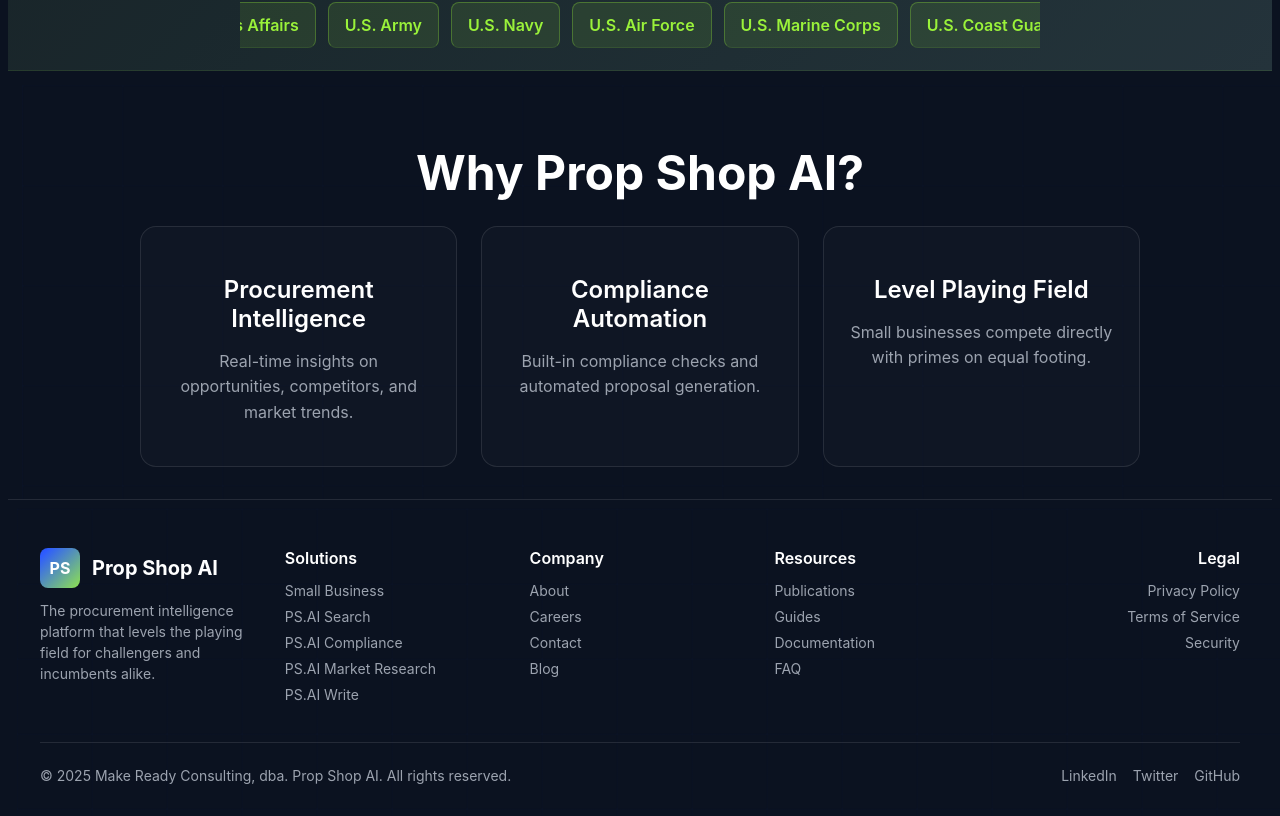
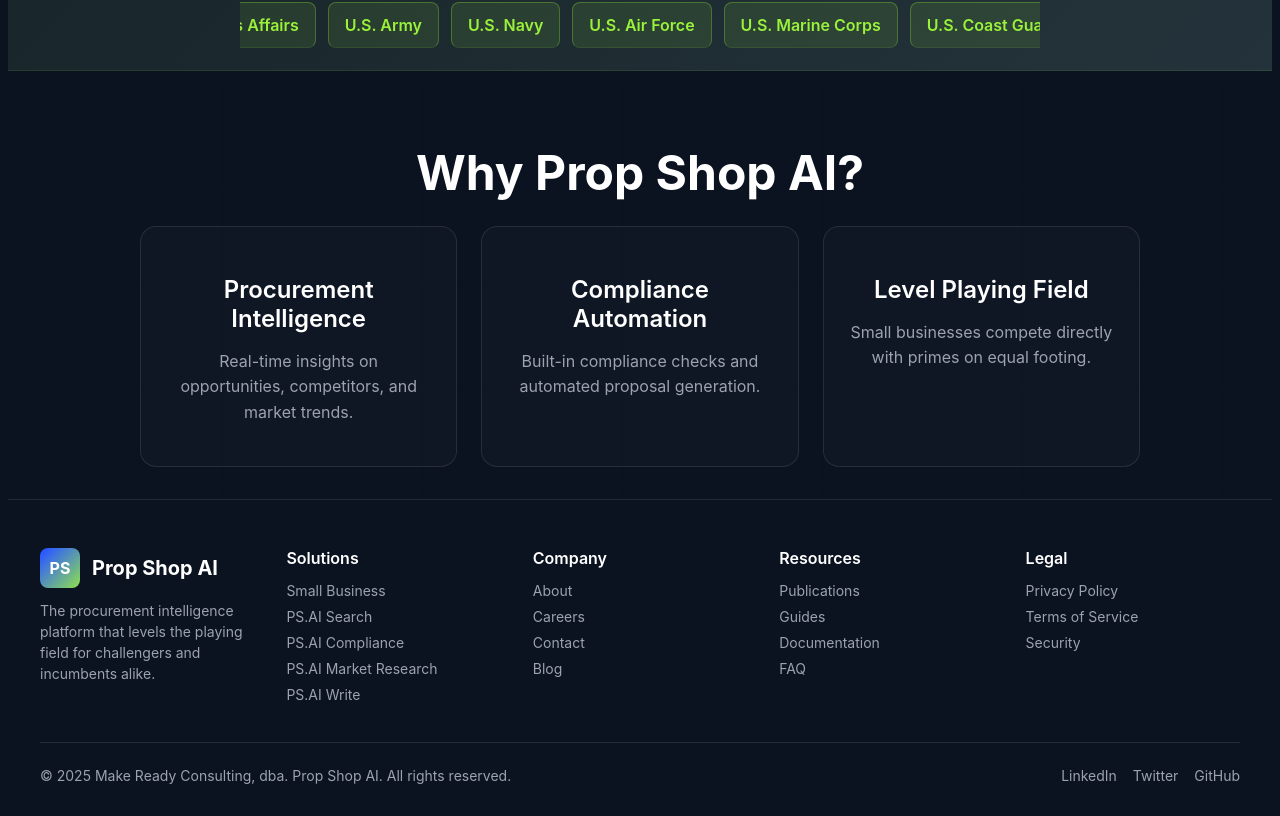
Before and after one commit to matthewbaumeister/PSAI-Website, a Next.js app: page / in a window 1280 px wide. Shown: the part 886-1702 px from the top of the page. Built offline with nearby package versions, Linux system fonts and the light colour scheme.

Commit message:
Fix footer layout: remove right-justified column, create balanced 5-column grid with consistent spacing

```diff
--- a/src/app/globals.css
+++ b/src/app/globals.css
@@ -828,35 +828,10 @@
   width: 100%;
 }
 
-.footer::before {
-  content: '';
-  position: absolute;
-  top: 0;
-  left: 0;
-  right: 0;
-  bottom: 0;
-  background-image:
-    linear-gradient(90deg, rgba(45, 91, 255, 0.02) 1px, transparent 1px),
-    linear-gradient(rgba(45, 91, 255, 0.02) 1px, transparent 1px);
-  background-size: 75px 75px;
-  animation: grid-move-footer 50s linear infinite;
-  z-index: 0;
-  pointer-events: none;
-}
-
-@keyframes grid-move-footer {
-  0% {
-    transform: translate(0, 0);
-  }
-  100% {
-    transform: translate(75px, 75px);
-  }
-}
-
 .footer-content {
   display: grid;
   grid-template-columns: repeat(5, 1fr);
-  gap: 1.5rem;
+  gap: 2rem;
   margin-bottom: 2rem;
   position: relative;
   z-index: 1;
@@ -870,11 +845,6 @@
   flex-direction: column;
   height: 100%;
   min-width: 0;
-}
-
-.footer-section:last-child {
-  text-align: right;
-  justify-self: end;
 }
 
 .footer-section h3 {
```
